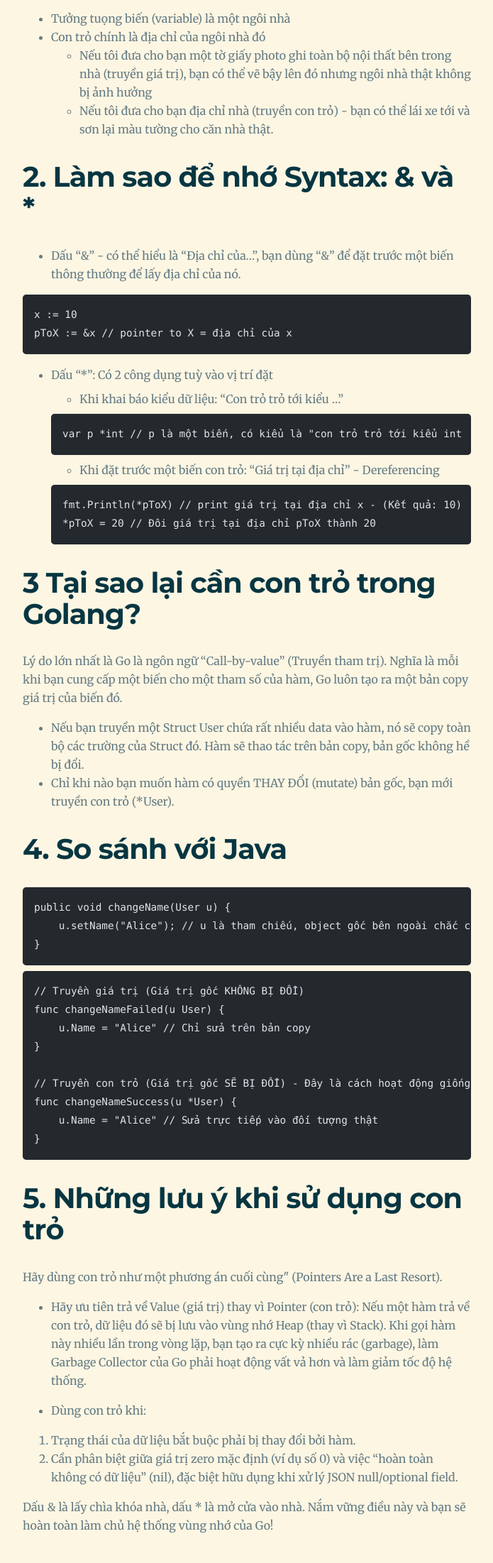
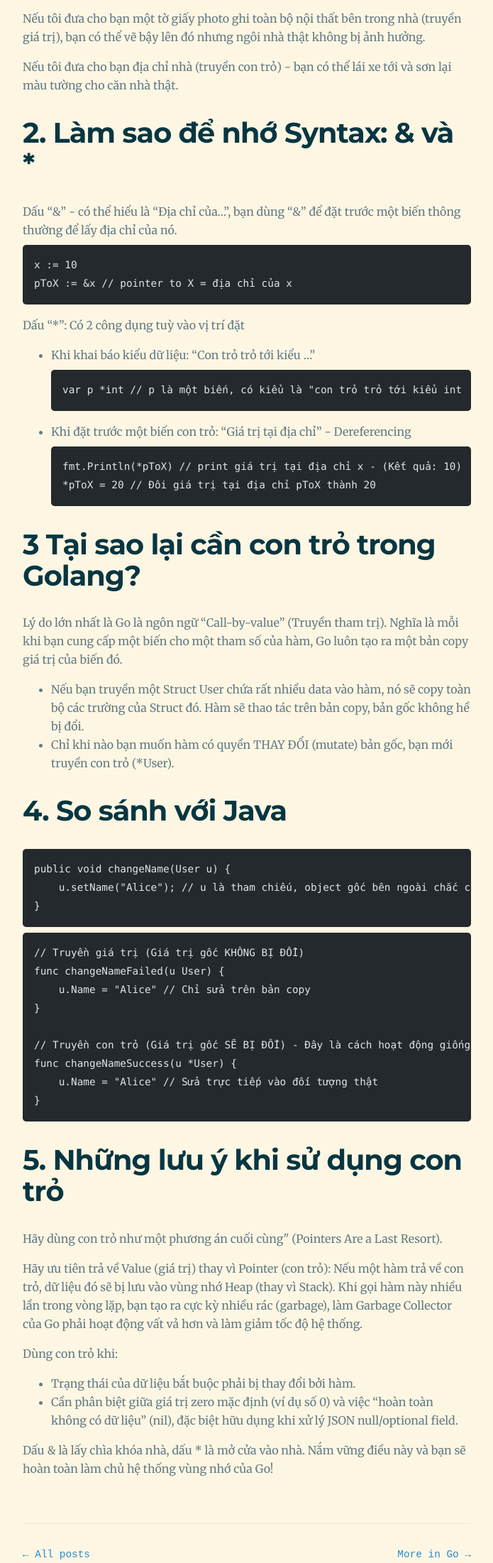
Before and after one commit to anlt149/tememo, an Astro site: page /tememo/go-pointer in a window 1280 px wide. Shown: the part 598-2800 px from the top of the page at 71% size, without its empty margins (292-987 px from the left). Built offline with nearby package versions, Linux system fonts and the light colour scheme; Astro itself is replaced by a stand-in of ours; code samples lack their colours.

Commit message:
Format document

````diff
--- a/src/content/blog/go-pointer.md
+++ b/src/content/blog/go-pointer.md
@@ -5,33 +5,32 @@ pubDate: "Jul 19 2026"
 tags: ["go", "languague", "learn"]
 ---
 
-Là một kỹ sư mất gốc - thỉnh thoảng tôi vẫn hay nhầm lẫn giữa các khái niệm cụ thể là con trỏ.
-
-
 Là một Java engineer - thực chất tôi đã sử dụng con trỏ mỗi ngày mà không nhận ra, trong Java, khi bạn truyền mộ object vào hàm, Java luôn ngầm định truyền dưới dạng tham chiếu (**rẻence - bản chất của con trỏ kiểu ẩn**). Go đi theo triêt lý minh bạch (explicit) nên chỉ yêu cầu bạn phải viết điều đó ra một cách rõ ràng.
 
 # 1. Khái niệm cốt lõi: Ngôi nhà và Địa chỉ nhà
-- Tưởng tuọng biến (variable) là một ngôi nhà
-- Con trỏ chính là địa chỉ của ngôi nhà đó
-    - Nếu tôi đưa cho bạn một tờ giấy photo ghi toàn bộ nội thất bên trong nhà (truyền giá trị), bạn có thể vẽ bậy lên đó nhưng ngôi nhà thật không bị ảnh hưởng
-    - Nếu tôi đưa cho bạn địa chỉ nhà (truyền con trỏ) - bạn có thể lái xe tới và sơn lại màu tường cho căn nhà thật.
+Tưởng tuọng biến (variable) là một ngôi nhà. Con trỏ chính là địa chỉ của ngôi nhà đó.
+
+Nếu tôi đưa cho bạn một tờ giấy photo ghi toàn bộ nội thất bên trong nhà (truyền giá trị), bạn có thể vẽ bậy lên đó nhưng ngôi nhà thật không bị ảnh hưởng.
+
+Nếu tôi đưa cho bạn địa chỉ nhà (truyền con trỏ) - bạn có thể lái xe tới và sơn lại màu tường cho căn nhà thật.
 
 # 2. Làm sao để nhớ Syntax: & và *
 
-- Dấu "&" - có thể hiểu là "Địa chỉ của...", bạn dùng "&" để đặt trước một biến thông thường để lấy địa chỉ của nó.
+Dấu "&" - có thể hiểu là "Địa chỉ của...", bạn dùng "&" để đặt trước một biến thông thường để lấy địa chỉ của nó.
 
 ```go
 x := 10
 pToX := &x // pointer to X = địa chỉ của x
 ```
 
-- Dấu "*": Có 2 công dụng tuỳ vào vị trí đặt
-    - Khi khai báo kiểu dữ liệu: "Con trỏ trỏ tới kiểu ..."
+ Dấu "*": Có 2 công dụng tuỳ vào vị trí đặt
+
+- Khi khai báo kiểu dữ liệu: "Con trỏ trỏ tới kiểu ..."
     ```go
     var p *int // p là một biến, có kiểu là "con trỏ trỏ tới kiểu int
     ```
 
-    - Khi đặt trước một biến con trỏ: "Giá trị tại địa chỉ" - Dereferencing
+- Khi đặt trước một biến con trỏ: "Giá trị tại địa chỉ" - Dereferencing
     ```go
     fmt.Println(*pToX) // print giá trị tại địa chỉ x - (Kết quả: 10)
     *pToX = 20 // Đôi giá trị tại địa chỉ pToX thành 20
@@ -67,10 +66,10 @@ func changeNameSuccess(u *User) {
 # 5. Những lưu ý khi sử dụng con trỏ
 Hãy dùng con trỏ như một phương án cuối cùng" (Pointers Are a Last Resort).
 
-- Hãy ưu tiên trả về Value (giá trị) thay vì Pointer (con trỏ): Nếu một hàm trả về con trỏ, dữ liệu đó sẽ bị lưu vào vùng nhớ Heap (thay vì Stack). Khi gọi hàm này nhiều lần trong vòng lặp, bạn tạo ra cực kỳ nhiều rác (garbage), làm Garbage Collector của Go phải hoạt động vất vả hơn và làm giảm tốc độ hệ thống.
+Hãy ưu tiên trả về Value (giá trị) thay vì Pointer (con trỏ): Nếu một hàm trả về con trỏ, dữ liệu đó sẽ bị lưu vào vùng nhớ Heap (thay vì Stack). Khi gọi hàm này nhiều lần trong vòng lặp, bạn tạo ra cực kỳ nhiều rác (garbage), làm Garbage Collector của Go phải hoạt động vất vả hơn và làm giảm tốc độ hệ thống.
 
-- Dùng con trỏ khi:
-1. Trạng thái của dữ liệu bắt buộc phải bị thay đổi bởi hàm.
-2. Cần phân biệt giữa giá trị zero mặc định (ví dụ số 0) và việc "hoàn toàn không có dữ liệu" (nil), đặc biệt hữu dụng khi xử lý JSON null/optional field.
+Dùng con trỏ khi:
+- Trạng thái của dữ liệu bắt buộc phải bị thay đổi bởi hàm.
+- Cần phân biệt giữa giá trị zero mặc định (ví dụ số 0) và việc "hoàn toàn không có dữ liệu" (nil), đặc biệt hữu dụng khi xử lý JSON null/optional field.
 
 Dấu & là lấy chìa khóa nhà, dấu * là mở cửa vào nhà. Nắm vững điều này và bạn sẽ hoàn toàn làm chủ hệ thống vùng nhớ của Go!
````
